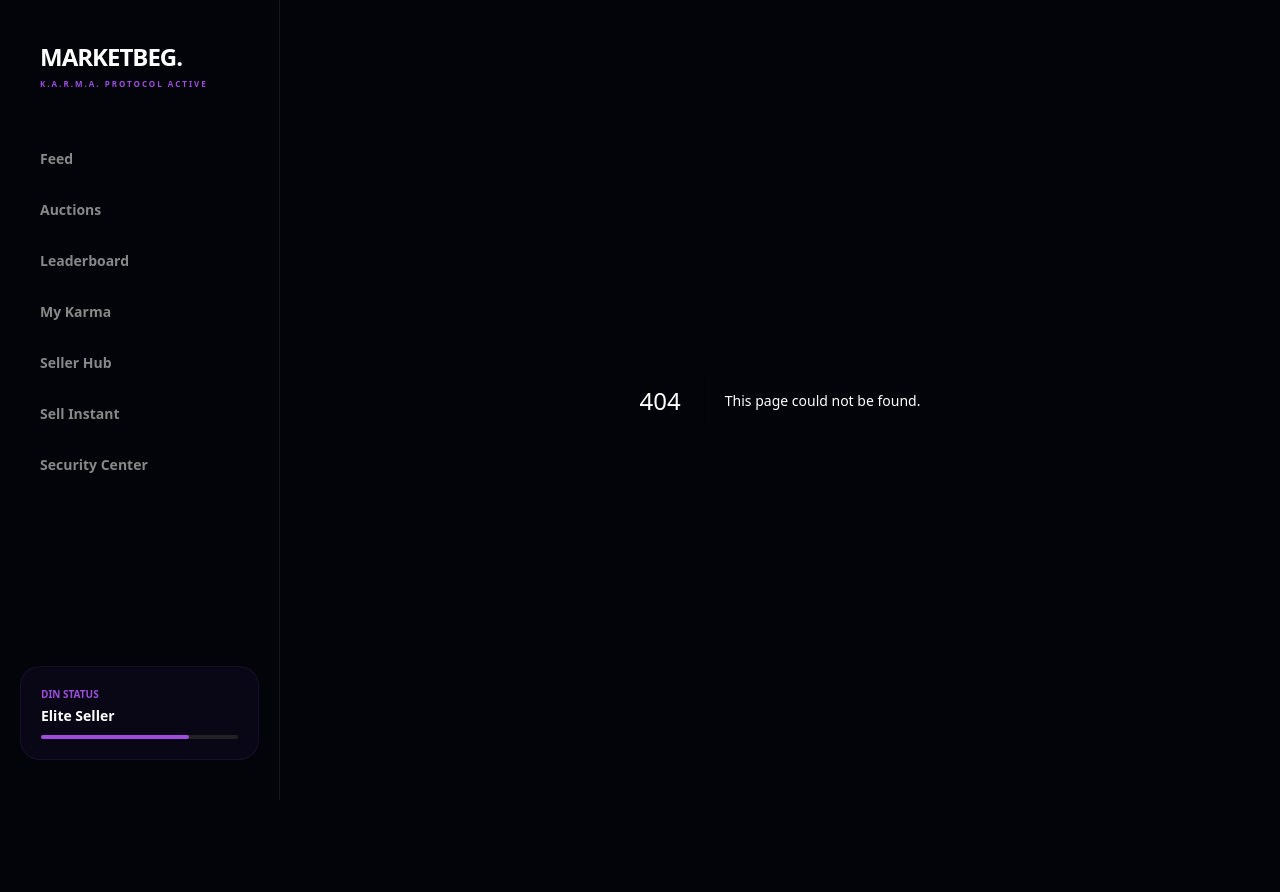
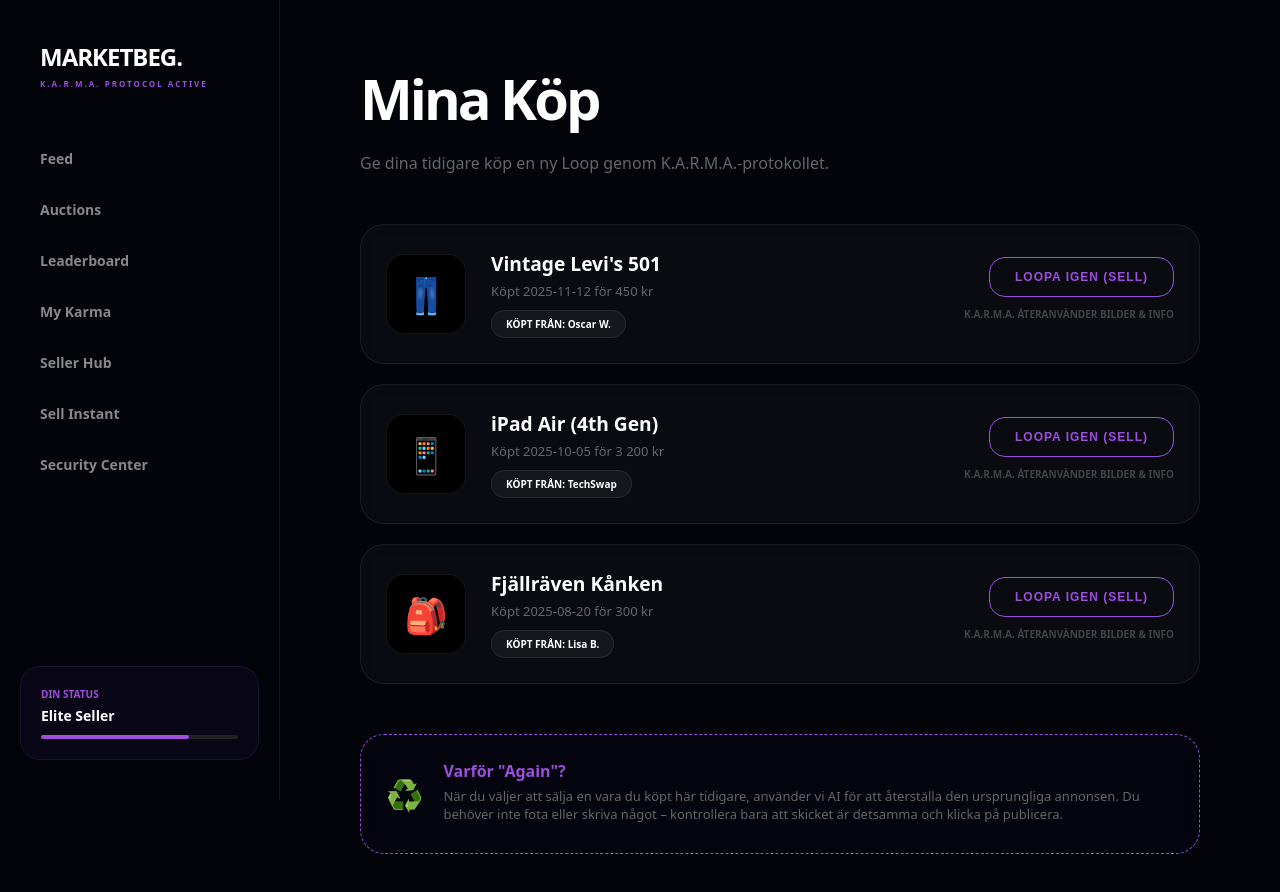
Before and after one commit to gascheckking/marketbeg-appGem, a Next.js app: page /dashboard/history in a window 1280 px wide. Before the commit this address had no page. Shown: the top 892 px of the page. Before the commit the page ends 800 px from the top, so only its background shows below. Built offline with nearby package versions, Linux system fonts and the light colour scheme.

Commit message:
Create page.tsx

```diff
--- /dev/null
+++ b/app/dashboard/history/page.tsx
@@ -0,0 +1,87 @@
+"use client";
+import { useState } from "react";
+import { useRouter } from "next/navigation";
+
+export default function PurchaseHistory() {
+  const router = useRouter();
+  const [loadingId, setLoadingId] = useState<number | null>(null);
+
+  const previousPurchases = [
+    { id: 101, name: "Vintage Levi's 501", price: "450 kr", date: "2025-11-12", img: "👖", originalSeller: "Oscar W." },
+    { id: 102, name: "iPad Air (4th Gen)", price: "3 200 kr", date: "2025-10-05", img: "📱", originalSeller: "TechSwap" },
+    { id: 103, name: "Fjällräven Kånken", price: "300 kr", date: "2025-08-20", img: "🎒", originalSeller: "Lisa B." }
+  ];
+
+  const handleLoopAgain = (id: number) => {
+    setLoadingId(id);
+    // Simulerar AI-återställning av annonsdata
+    setTimeout(() => {
+      router.push('/sell/instant?source=history&itemId=' + id);
+    }, 1500);
+  };
+
+  return (
+    <div className="page-wrapper">
+      <header style={{ marginBottom: '50px' }}>
+        <h1 style={{ fontSize: '3.5rem', fontWeight: 900, letterSpacing: '-3px', margin: 0 }}>Mina Köp</h1>
+        <p className="muted">Ge dina tidigare köp en ny Loop genom K.A.R.M.A.-protokollet.</p>
+      </header>
+
+      <div style={{ display: 'grid', gap: '20px' }}>
+        {previousPurchases.map((item) => (
+          <div key={item.id} className="glass-card" style={{ display: 'flex', alignItems: 'center', justifyContent: 'space-between', padding: '25px' }}>
+            <div style={{ display: 'flex', alignItems: 'center', gap: '25px' }}>
+              <div style={{
+                width: '80px', height: '80px', background: '#000', borderRadius: '18px',
+                display: 'flex', alignItems: 'center', justifyContent: 'center', fontSize: '35px',
+                border: '1px solid var(--border)'
+              }}>
+                {item.img}
+              </div>
+              <div>
+                <h3 style={{ margin: 0, fontSize: '1.2rem' }}>{item.name}</h3>
+                <p className="muted" style={{ margin: '5px 0', fontSize: '13px' }}>Köpt {item.date} för {item.price}</p>
+                <div className="stat-pill" style={{ fontSize: '10px', marginTop: '5px' }}>
+                  KÖPT FRÅN: {item.originalSeller}
+                </div>
+              </div>
+            </div>
+
+            <div style={{ textAlign: 'right' }}>
+              <button
+                onClick={() => handleLoopAgain(item.id)}
+                className="primary-btn"
+                style={{
+                  background: 'transparent',
+                  border: '1px solid var(--neon-purple)',
+                  color: 'var(--neon-purple)',
+                  fontSize: '12px',
+                  padding: '12px 25px'
+                }}
+              >
+                {loadingId === item.id ? "HÄMTAR DATA..." : "LOOPA IGEN (SELL)"}
+              </button>
+              <p style={{ fontSize: '10px', color: '#444', marginTop: '10px', fontWeight: 800 }}>
+                K.A.R.M.A. ÅTERANVÄNDER BILDER & INFO
+              </p>
+            </div>
+          </div>
+        ))}
+      </div>
+
+      {/* Info Box om Again-funktionen */}
+      <div className="glass-card" style={{ marginTop: '50px', border: '1px dashed var(--neon-purple)', background: 'rgba(157, 78, 221, 0.02)' }}>
+        <div style={{ display: 'flex', gap: '20px', alignItems: 'center' }}>
+          <div style={{ fontSize: '30px' }}>♻️</div>
+          <div>
+            <strong style={{ color: 'var(--neon-purple)' }}>Varför "Again"?</strong>
+            <p className="muted" style={{ fontSize: '13px', margin: '5px 0' }}>
+              När du väljer att sälja en vara du köpt här tidigare, använder vi AI för att återställa den ursprungliga annonsen.
+              Du behöver inte fota eller skriva något – kontrollera bara att skicket är detsamma och klicka på publicera.
+            </p>
+          </div>
+        </div>
+      </div>
+    </div>
+  );
+}
```
